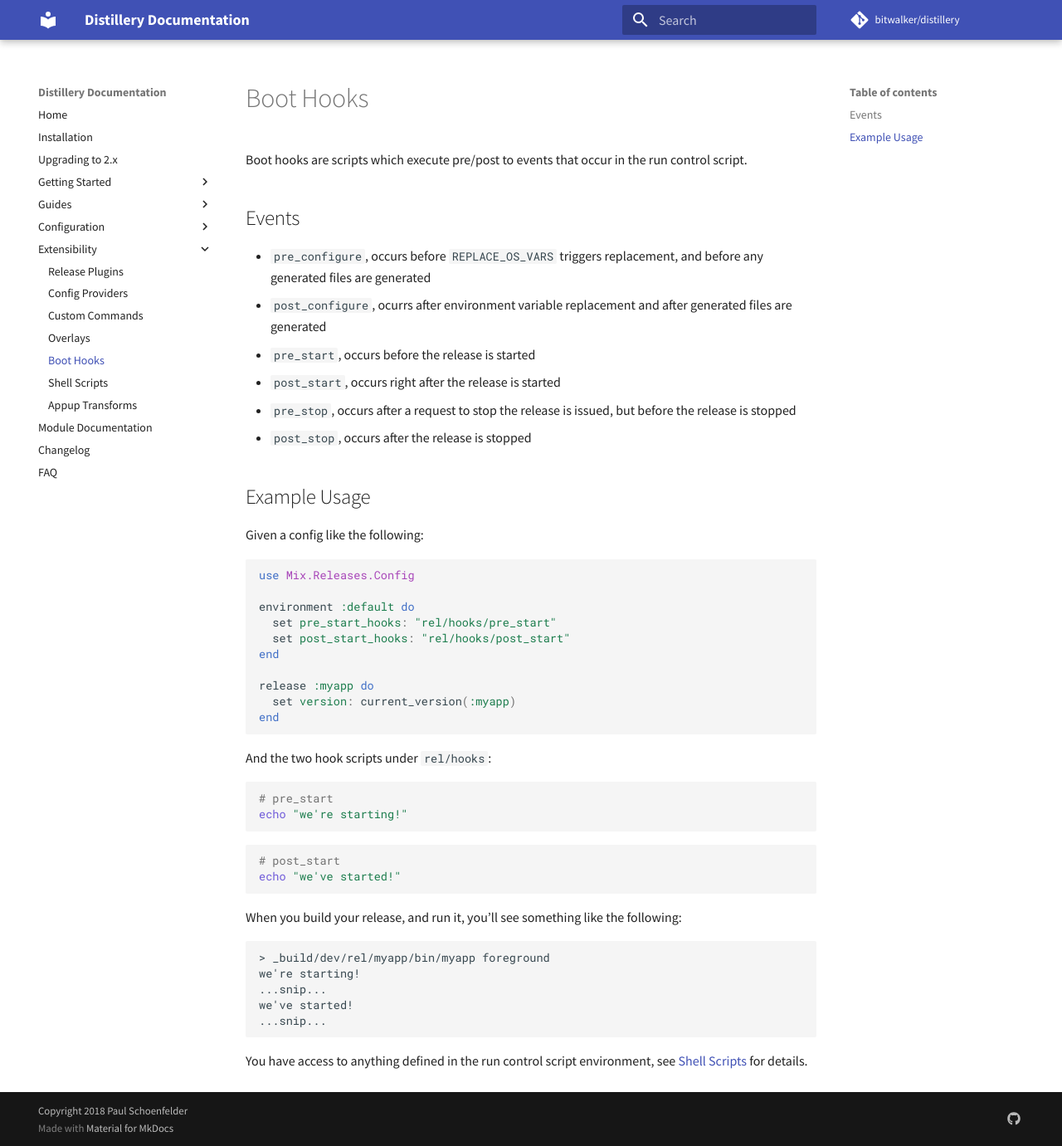
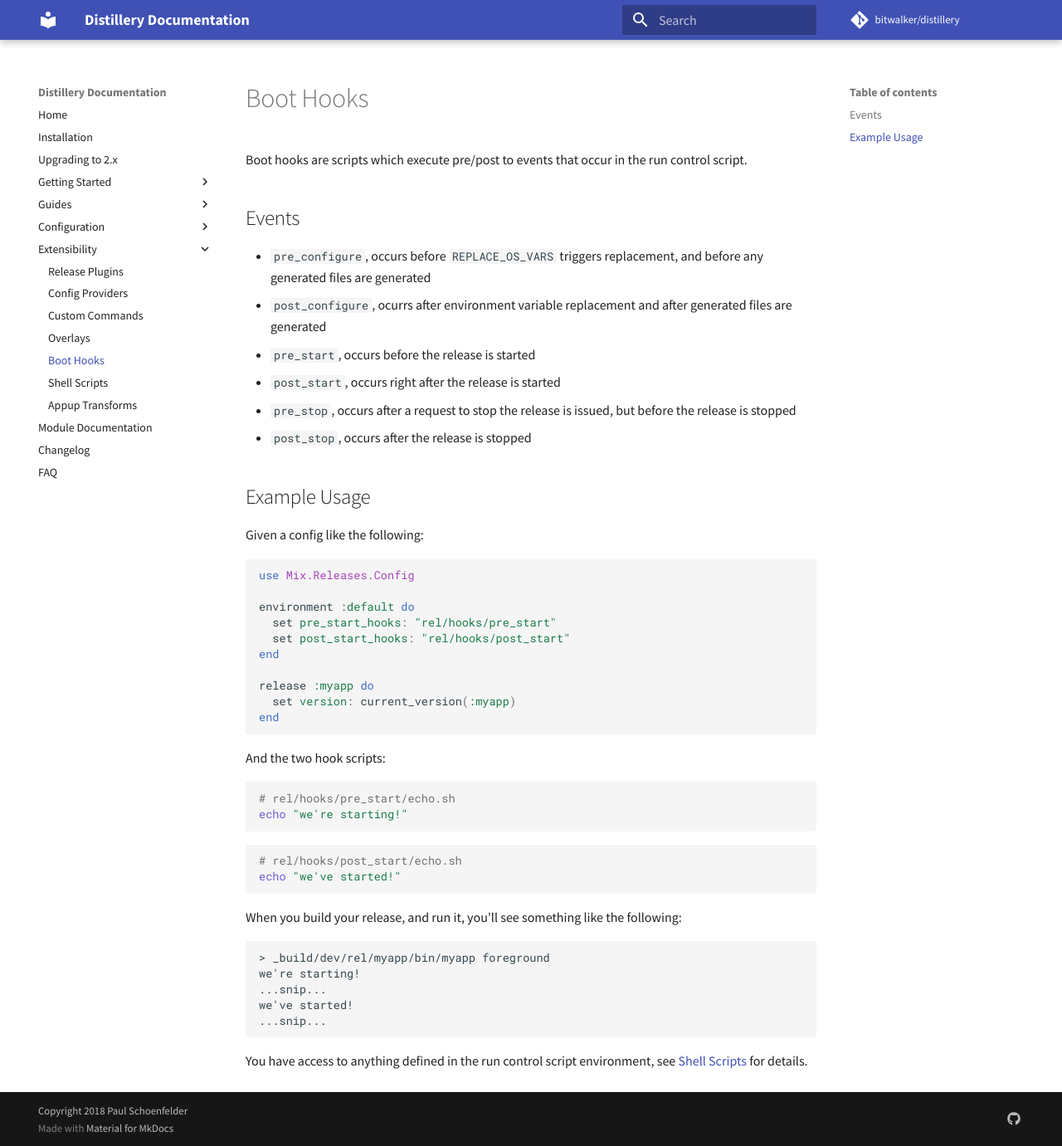
Before and after one commit to bitwalker/distillery, an MkDocs documentation site: the page built from docs/extensibility/boot_hooks.md, in a window 1280 px wide and 1381 px high. Shown: the whole window at 83% size. Built offline with MkDocs 1.6.1 and Material for MkDocs 9.7.7, drawn with Linux system fonts in a browser that asks for light colours; comment, search, counter and statistics services are not loaded.

Commit message:
Clarify the hooks are directories

````diff
--- a/docs/extensibility/boot_hooks.md
+++ b/docs/extensibility/boot_hooks.md
@@ -29,15 +29,15 @@ release :myapp do
 end
 ```
 
-And the two hook scripts under `rel/hooks`:
+And the two hook scripts:
 
 ```shell
-# pre_start
+# rel/hooks/pre_start/echo.sh
 echo "we're starting!"
 ```
 
 ```shell
-# post_start
+# rel/hooks/post_start/echo.sh
 echo "we've started!"
 ```
 
````
